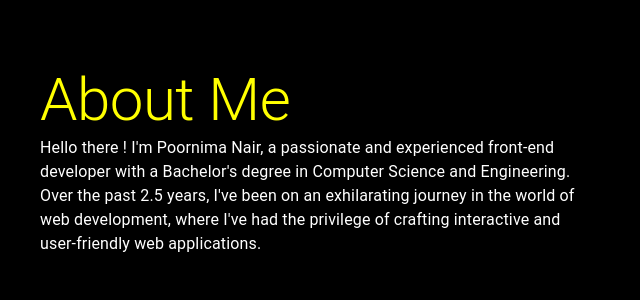
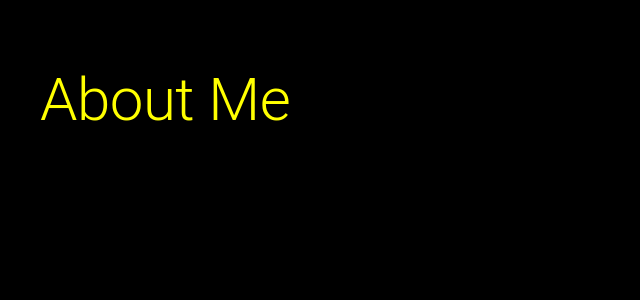
Before and after one commit to poornimanairt/portfolio, a Next.js app: page /about in a window 1280 px wide. Shown: the top 300 px of the page, without its empty margins (0-640 px from the left). Built offline with nearby package versions, Linux system fonts and the light colour scheme.

Commit message:
loading screen

```diff
--- a/src/app/about/page.tsx
+++ b/src/app/about/page.tsx
@@ -10,14 +10,7 @@ const about = () => {
           <Typography variant="h2" color="yellow">
             About Me
           </Typography>
-          <Typography variant="body1">
-            Hello there ! I'm Poornima Nair, a passionate and experienced
-            front-end developer with a Bachelor's degree in Computer Science and
-            Engineering. Over the past 2.5 years, I've been on an exhilarating
-            journey in the world of web development, where I've had the
-            privilege of crafting interactive and user-friendly web
-            applications.
-          </Typography>
+          <Typography variant="body1"></Typography>
         </Box>
       </Grid>
     </Grid>
--- a/src/app/page.tsx
+++ b/src/app/page.tsx
@@ -13,7 +13,12 @@ export default function Home() {
               Front End Developer
             </Typography>
             <Typography variant="body1">
-              (This portfolio is under construction, would you like to wait ?)
+              (This portfolio is under construction, would you like to wait
+              &nbsp;
+              <Link href="https://papertoilet.com/" color="yellow">
+                <u>here</u>
+              </Link>
+              ?)
             </Typography>
           </Box>
         </Grid>
```
